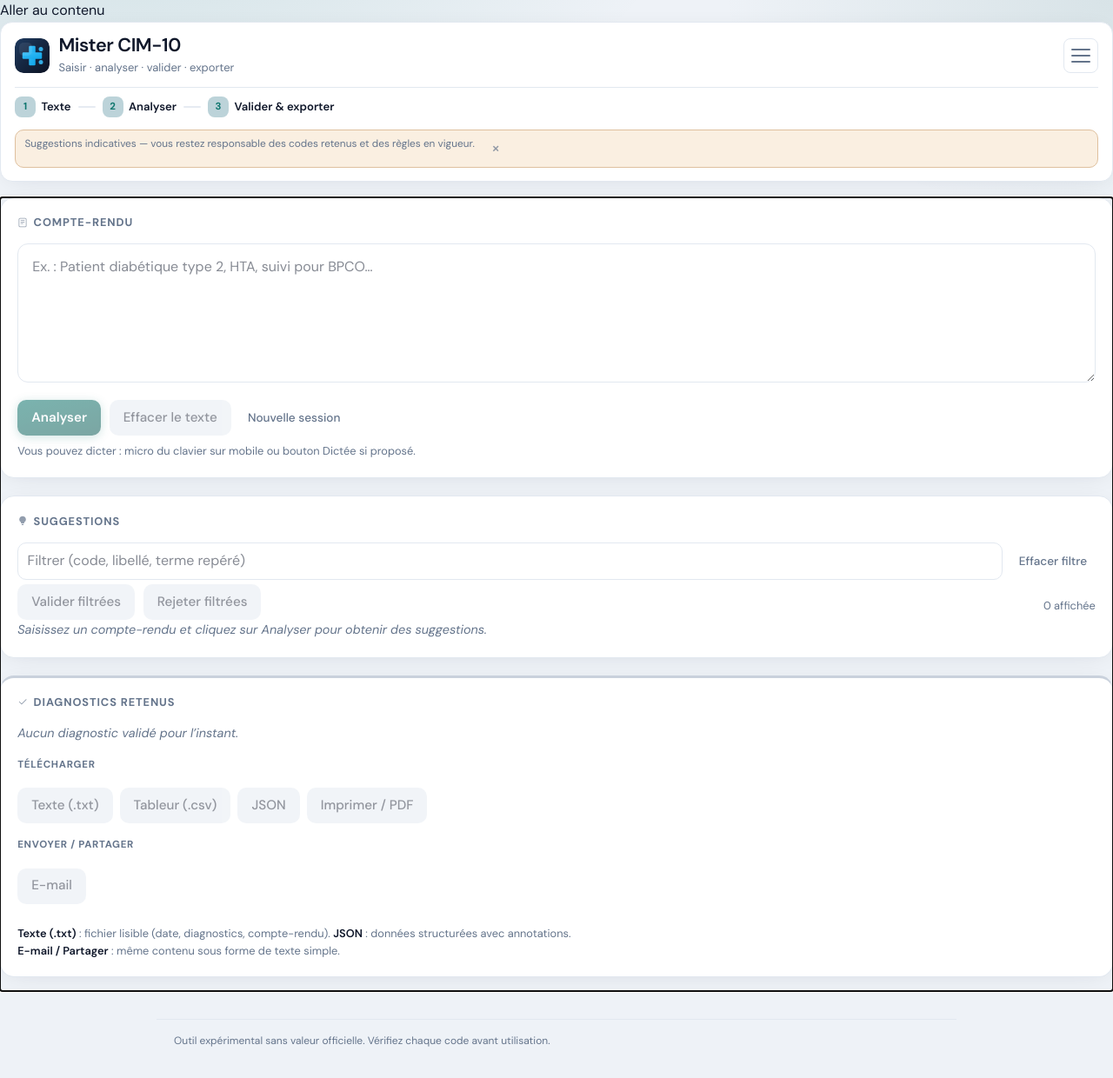
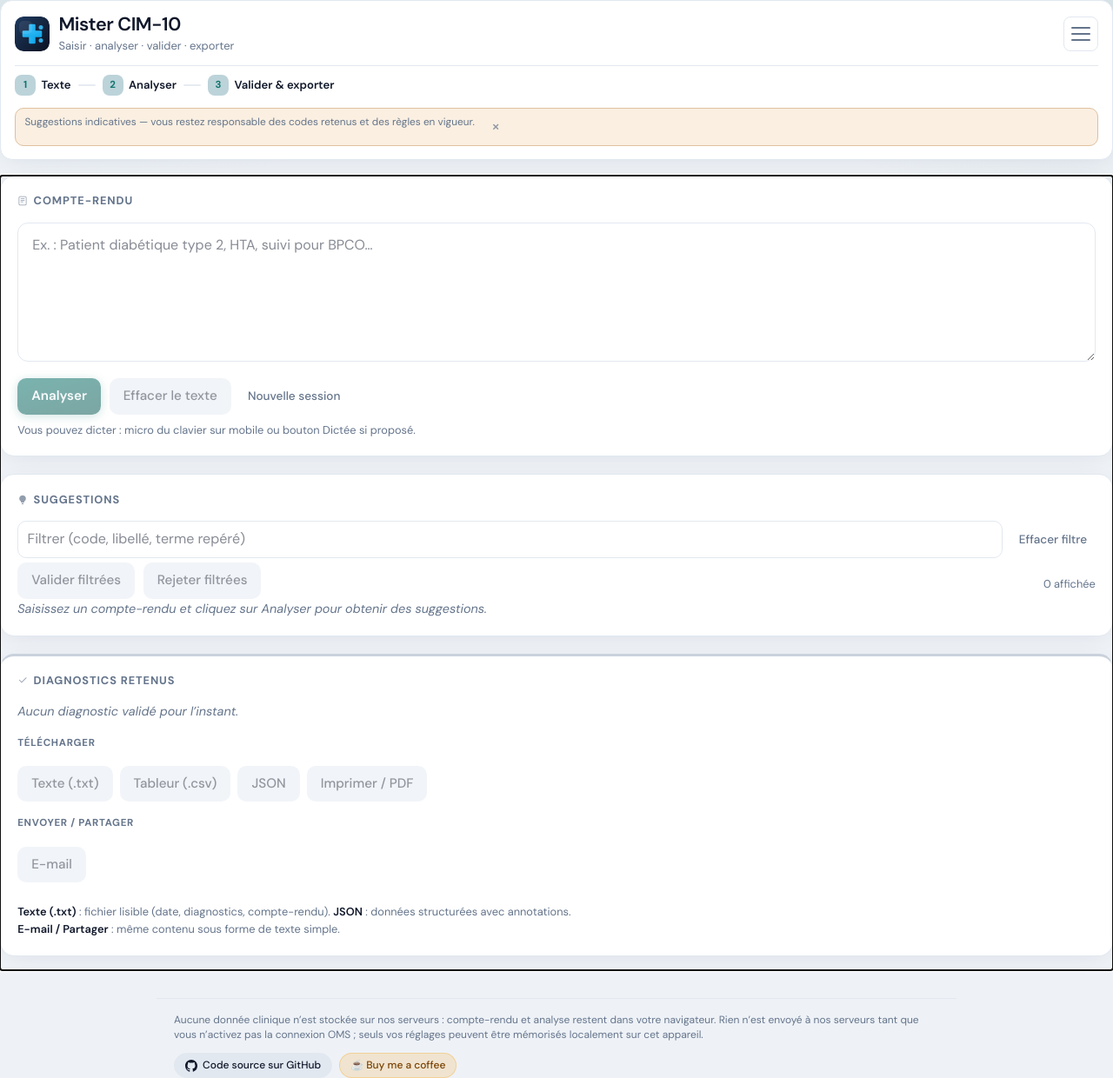
Before and after one commit to mister-guiiug/mister-cim10, a React (Vite) app: page / in a window 1280 px wide. Shown: the whole page at 87% size. Before the commit the page ends 1207 px from the top, so only its background shows below. Built offline with nearby package versions, Linux system fonts and the light colour scheme.

Commit message:
feat: enhance AppFooter with privacy notice and GitHub link; add skip-to-content accessibility feature

```diff
--- a/src/components/AppFooter.tsx
+++ b/src/components/AppFooter.tsx
@@ -1,5 +1,39 @@
-import { FOOTER_NOTE } from '../lib/constants';
-
 export function AppFooter() {
-  return <footer className="app-footer">{FOOTER_NOTE}</footer>;
+  return (
+    <footer className="app-footer">
+      <p className="footer-privacy">
+        Aucune donnée clinique n&rsquo;est stockée sur nos serveurs&nbsp;:
+        compte-rendu et analyse restent dans votre navigateur. Rien n&rsquo;est
+        envoyé à nos serveurs tant que vous n&rsquo;activez pas la connexion
+        OMS&nbsp;; seuls vos réglages peuvent être mémorisés localement sur cet
+        appareil.
+      </p>
+      <div className="footer-actions">
+        <a
+          href="https://github.com/mister-guiiug/mister-cim10"
+          className="footer-pill footer-pill--gh"
+          target="_blank"
+          rel="noopener noreferrer"
+        >
+          <svg
+            viewBox="0 0 16 16"
+            fill="currentColor"
+            aria-hidden="true"
+            className="footer-pill-icon"
+          >
+            <path d="M8 0C3.58 0 0 3.58 0 8c0 3.54 2.29 6.53 5.47 7.59.4.07.55-.17.55-.38 0-.19-.01-.82-.01-1.49-2.01.37-2.53-.49-2.69-.94-.09-.23-.48-.94-.82-1.13-.28-.15-.68-.52-.01-.53.63-.01 1.08.58 1.23.82.72 1.21 1.87.87 2.33.66.07-.52.28-.87.51-1.07-1.78-.2-3.64-.89-3.64-3.95 0-.87.31-1.59.82-2.15-.08-.2-.36-1.02.08-2.12 0 0 .67-.21 2.2.82.64-.18 1.32-.27 2-.27.68 0 1.36.09 2 .27 1.53-1.04 2.2-.82 2.2-.82.44 1.1.16 1.92.08 2.12.51.56.82 1.27.82 2.15 0 3.07-1.87 3.75-3.65 3.95.29.25.54.73.54 1.48 0 1.07-.01 1.93-.01 2.2 0 .21.15.46.55.38A8.013 8.013 0 0016 8c0-4.42-3.58-8-8-8z" />
+          </svg>
+          Code source sur GitHub
+        </a>
+        <a
+          href="https://buymeacoffee.com/mister.guiiug"
+          className="footer-pill footer-pill--bmac"
+          target="_blank"
+          rel="noopener noreferrer"
+        >
+          ☕&nbsp;Buy me a coffee
+        </a>
+      </div>
+    </footer>
+  );
 }
--- a/src/style.css
+++ b/src/style.css
@@ -118,6 +118,30 @@
   }
 }
 
+/* Lien d'évitement : visible uniquement au focus clavier */
+.skip-to-content {
+  position: absolute;
+  left: -9999px;
+  top: 0;
+  z-index: 10001;
+  padding: 0.65rem 1.1rem;
+  font-family: var(--font);
+  font-size: 0.9rem;
+  font-weight: 600;
+  text-decoration: none;
+  color: var(--btn-primary-fg);
+  background: linear-gradient(165deg, var(--accent), var(--accent-dim));
+  border-radius: 10px;
+  box-shadow: 0 4px 20px color-mix(in srgb, var(--accent) 35%, transparent);
+}
+
+.skip-to-content:focus {
+  left: max(0.5rem, var(--safe-l, 0px));
+  top: max(0.5rem, var(--safe-t, 0px));
+  outline: 2px solid var(--text);
+  outline-offset: 3px;
+}
+
 header.app-header {
   position: sticky;
   top: var(--safe-t);
```
